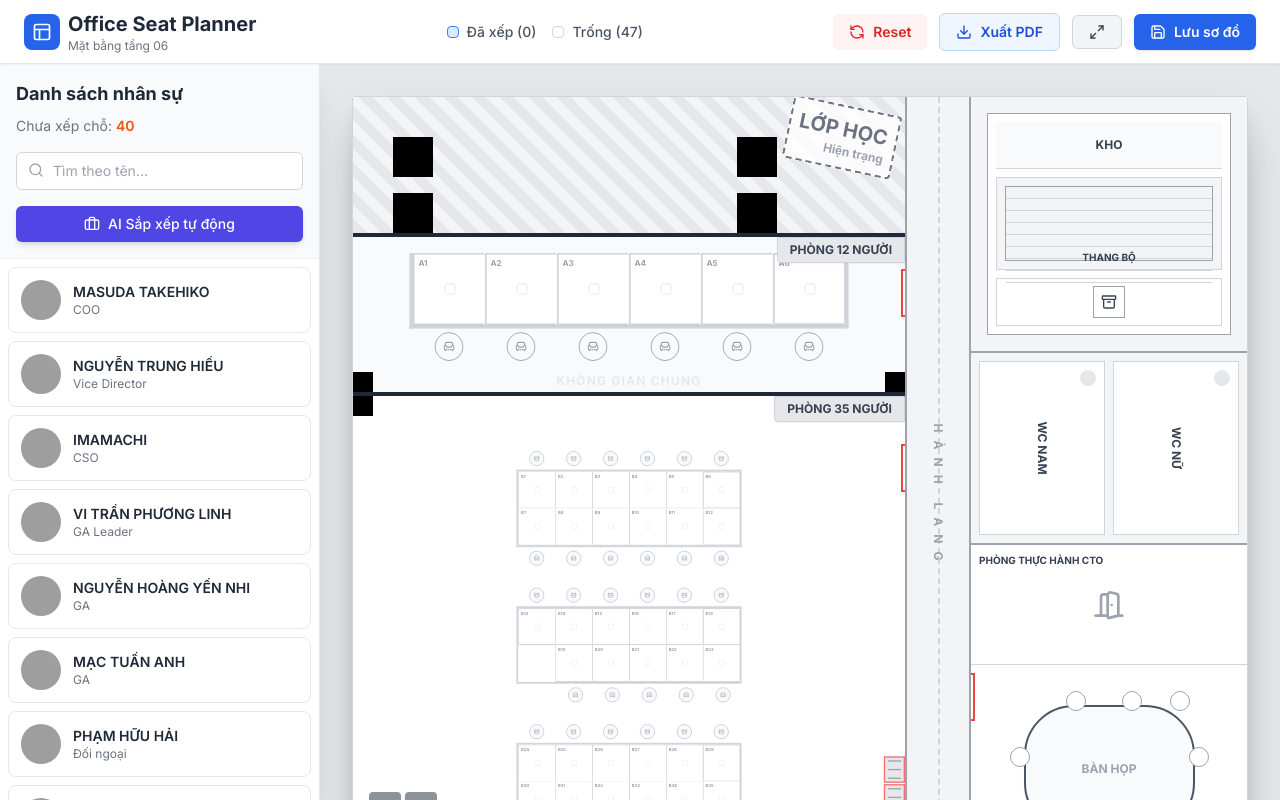
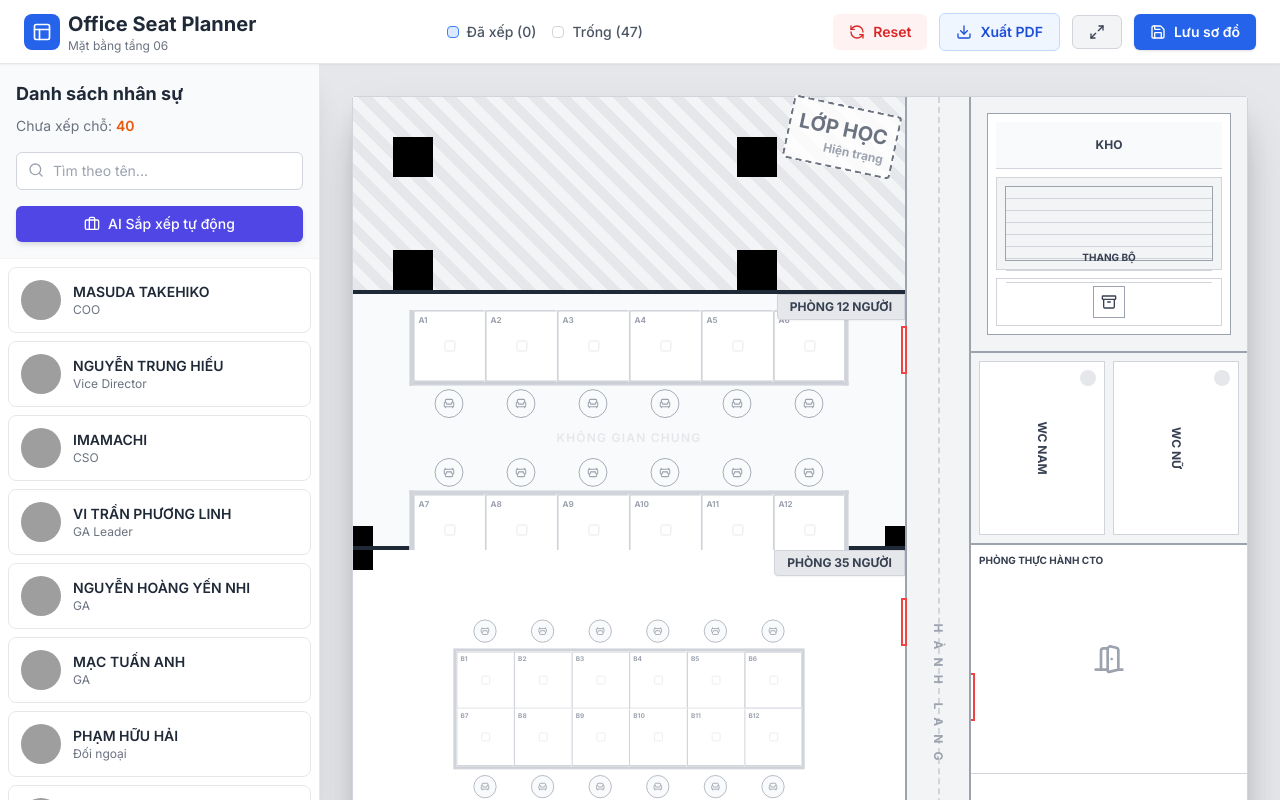
Before and after one commit to rclifen122/layoutofficeAuCo, a React (Vite) app: page / in a window 1280 px wide. Built offline with nearby package versions, Linux system fonts and the light colour scheme; grey boxes are pictures that could not be loaded.

Commit message:
chore: update FloorPlan and App components

```diff
--- a/App.tsx
+++ b/App.tsx
@@ -256,7 +256,7 @@ const App: React.FC = () => {
 
         {/* Map Area */}
         <div className="flex-1 bg-gray-200 p-8 overflow-auto flex justify-center relative">
-          <div id="floor-plan-container" className="w-full max-w-5xl h-[800px] bg-white shadow-xl">
+          <div id="floor-plan-container" className="w-full max-w-5xl min-h-[1200px] h-auto bg-white shadow-xl">
             <FloorPlan
               assignments={assignments}
               employees={employees}
--- a/components/FloorPlan.tsx
+++ b/components/FloorPlan.tsx
@@ -197,10 +197,10 @@ const FloorPlan: React.FC<FloorPlanProps> = ({
   const appliedScale = autoScale * userZoom;
 
   return (
-    <div className="relative w-full h-full bg-white shadow-2xl rounded-sm overflow-hidden border border-gray-300 text-gray-700 select-none flex flex-row">
+    <div className="relative w-full h-full min-h-[1200px] bg-white shadow-2xl rounded-sm border border-gray-300 text-gray-700 select-none flex flex-row">
 
       {/* === LEFT COLUMN (Workspaces) === */}
-      <div className="flex-[3] flex flex-col border-r-2 border-gray-400 min-w-0 h-full overflow-hidden">
+      <div className="flex-[3] flex flex-col border-r-2 border-gray-400 min-w-0 h-full">
 
         {/* Top: Lớp học hiện trạng (Classroom) */}
         <div className="flex-[0.15] bg-hatch border-b-4 border-gray-800 relative p-4 flex-shrink-0">
@@ -216,7 +216,7 @@ const FloorPlan: React.FC<FloorPlanProps> = ({
         </div>
 
         {/* Middle: Room 12 People */}
-        <div className="flex-[0.2] border-b-4 border-gray-800 p-2 relative bg-gray-50 flex flex-col justify-between flex-shrink-0 overflow-hidden">
+        <div className="flex-[0.22] border-b-4 border-gray-800 p-2 relative bg-gray-50 flex flex-col justify-between flex-shrink-0 min-h-[220px]">
           <div className="absolute top-0 right-0 bg-gray-200 px-3 py-1 text-xs font-bold border-bl rounded-bl z-20 shadow-sm border border-gray-300">
             PHÒNG 12 NGƯỜI
           </div>
@@ -249,7 +249,7 @@ const FloorPlan: React.FC<FloorPlanProps> = ({
         {/* Bottom: Room 35 People (Auto-FIT) */}
         <div
           ref={room35ContainerRef}
-          className="flex-[0.65] p-6 relative bg-white flex flex-col overflow-hidden min-h-0"
+          className="flex-[0.65] p-6 relative bg-white flex flex-col min-h-[650px]"
         >
           <div className="absolute top-0 right-0 bg-gray-200 px-3 py-1 text-xs font-bold border-bl rounded-bl z-20 shadow-sm border border-gray-300">
             PHÒNG 35 NGƯỜI
@@ -293,7 +293,7 @@ const FloorPlan: React.FC<FloorPlanProps> = ({
 
           {/* MAIN CONTENT CONTAINER with Auto-Scale */}
           <div
-            className="flex-1 flex items-center justify-center overflow-hidden w-full h-full"
+            className="flex-1 flex items-center justify-center w-full h-full"
           >
             <div
               ref={room35ContentRef}
@@ -337,7 +337,7 @@ const FloorPlan: React.FC<FloorPlanProps> = ({
       </div>
 
       {/* === RIGHT COLUMN (Utilities) === */}
-      <div className="flex-[1.5] flex flex-col bg-gray-100 min-w-0 h-full overflow-hidden">
+      <div className="flex-[1.5] flex flex-col bg-gray-100 min-w-0 h-full">
 
         {/* Top: Storage & Stairs */}
         <div className="h-64 border-b-2 border-gray-400 p-4 relative flex-shrink-0">
```
